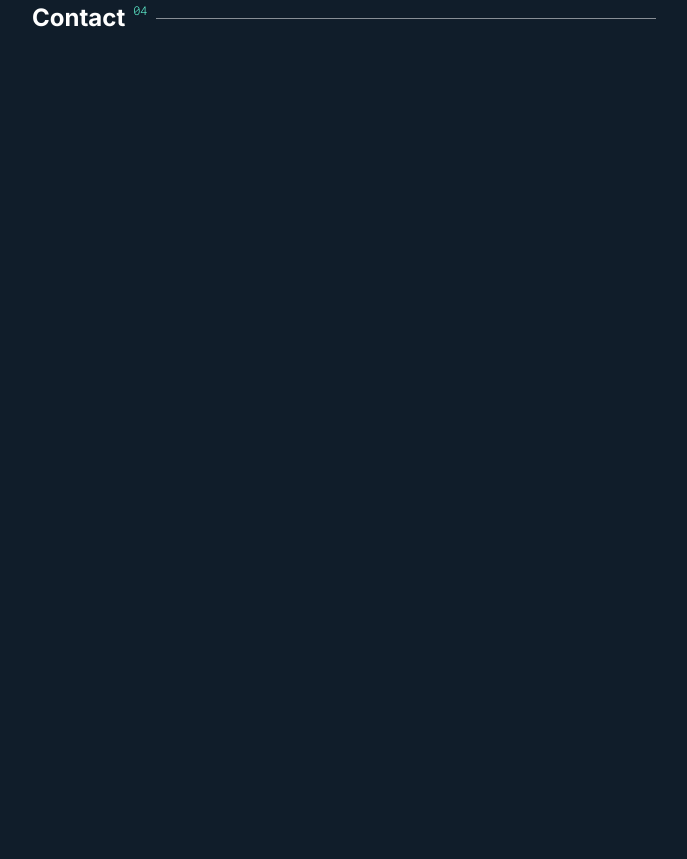
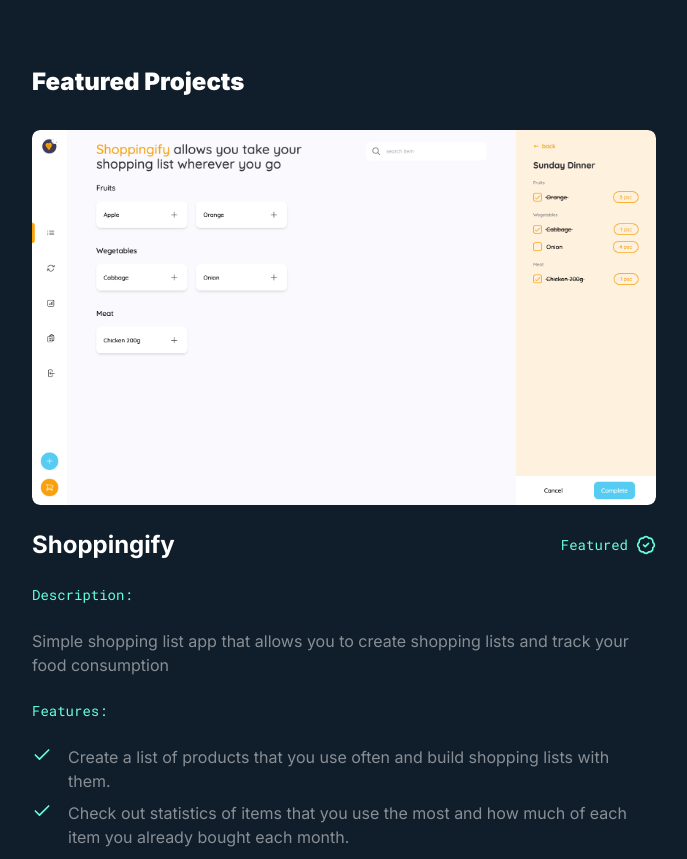
Before and after one commit to KacperHemperek/portfolio, a Next.js app: page / in a window 1280 px wide. Shown: the part 1920-2779 px from the top of the page, without its empty margins (296-983 px from the left). Before the commit the page ends 2050 px from the top, so only its background shows below. Built offline with nearby package versions, Linux system fonts and the light colour scheme.

Commit message:
feat: create projects section

```diff
--- a/src/app/globals.css
+++ b/src/app/globals.css
@@ -7,5 +7,6 @@
     --bg-color: 16 29 42;
     --bg-muted-color: 17 34 64;
     --primary-color: 100 255 218;
+    --bg-accent-color: 17 34 64;
   }
 }
--- a/src/app/page.tsx
+++ b/src/app/page.tsx
@@ -1,15 +1,14 @@
 import SectionHeading from '~/components/common/section-heading';
 import ExperienceSection from '~/components/homepage/experience-section';
 import HomeHeader from '~/components/homepage/home-header';
+import ProjectsSection from '~/components/homepage/projects-section';
 
 export default function Home() {
   return (
     <main className='mx-auto max-w-2xl px-6 pb-24'>
       <HomeHeader />
       <ExperienceSection />
-      <section id='projects'>
-        <SectionHeading title='Projects' number='02' />
-      </section>
+      <ProjectsSection />
       <section id='skills'>
         <SectionHeading title='Skills' number='03' />
       </section>
--- a/src/components/common/bullet-list.tsx
+++ b/src/components/common/bullet-list.tsx
@@ -1,5 +1,6 @@
 import { Check, Cog, LucideIcon } from 'lucide-react';
 import React from 'react';
+import { cn } from '~/utils/cn';
 
 function BulletItem({ text, icon }: { text: string; icon: React.ReactNode }) {
   return (
@@ -13,12 +14,14 @@ function BulletItem({ text, icon }: { text: string; icon: React.ReactNode }) {
 export default function BulletList({
   list,
   icon = <Check className='h-4 w-4 text-primary md:h-5 md:w-5' />,
+  className,
 }: {
   list: string[];
   icon?: React.ReactNode;
+  className?: string;
 }) {
   return (
-    <ul className='flex list-none flex-col gap-2 py-4'>
+    <ul className={cn('flex list-none flex-col gap-2 py-4', className)}>
       {list.map((item, index) => (
         <BulletItem text={item} key={'bullet__item__' + index} icon={icon} />
       ))}
--- /dev/null
+++ b/src/components/common/detailed-project-card.tsx
@@ -0,0 +1,56 @@
+import { BadgeCheck, Check, ExternalLink } from 'lucide-react';
+import Image, { StaticImageData } from 'next/image';
+import React from 'react';
+import BulletList from '~/components/common/bullet-list';
+import TechTag from '~/components/common/tech-tag';
+
+export default function DetailedProjectCard({
+  image,
+  description,
+  skills,
+  title,
+  features,
+}: {
+  image: StaticImageData;
+  title: string;
+  description: string;
+  skills: string[];
+  features: string[];
+}) {
+  return (
+    <div className='flex flex-col gap-4 py-8 first:pt-0 last:pb-0 lg:gap-6'>
+      <a
+        href='https://shoppingify.kacperhemperek.com'
+        className='group relative flex overflow-hidden rounded-lg'
+      >
+        <span className='absolute right-4 top-4 opacity-100 mix-blend-difference duration-300 group-hover:opacity-100 lg:opacity-0'>
+          <ExternalLink className='h-4 w-4 md:h-6 md:w-6' />
+        </span>
+        <Image
+          src={image}
+          alt='project image'
+          className='rounded-lg transition-all'
+        />
+      </a>
+      <div className='flex items-center justify-between'>
+        <h3 className=' text-xl font-bold md:text-2xl'>{title}</h3>
+        <span className='font-roboto flex items-center text-xs text-primary md:text-sm'>
+          Featured
+          <BadgeCheck className='ml-2 h-4 w-4 md:h-5 md:w-5' />
+        </span>
+      </div>
+      <h4 className='font-roboto text-xs text-primary md:text-sm'>
+        Description:
+      </h4>
+      <p className=' text-sm text-white/50 md:text-base'>{description}</p>
+      <h4 className='font-roboto text-xs text-primary md:text-sm'>Features:</h4>
+      <BulletList list={features} className='py-0' />
+      <h4 className='font-roboto text-xs text-primary md:text-sm'>Skills:</h4>
+      <div className='flex flex-wrap gap-2'>
+        {skills.map((skill) => (
+          <TechTag key={`tech__tag__${skill}__${title}`} title={skill} />
+        ))}
+      </div>
+    </div>
+  );
+}
--- a/src/components/common/icon-link.tsx
+++ b/src/components/common/icon-link.tsx
@@ -11,19 +11,12 @@ export default function IconLink({
   bordered?: boolean;
 }) {
   const classNames = cn(
-    'flex rounded-md p-2 transition-colors hover:bg-background-muted/80',
-    bordered && 'border border-primary',
+    'flex rounded-md p-2 transition-colors hover:bg-background-muted/80 hover:text-primary w-min h-min',
+    bordered && 'border border-primary hovered:text-inherit',
   );
 
   return (
-    <a
-      target='_blank'
-      href={href}
-      className={cn(
-        'flex rounded-md p-2 transition-colors hover:bg-background-muted',
-        bordered && 'border border-primary',
-      )}
-    >
+    <a target='_blank' href={href} className={classNames}>
       {children}
     </a>
   );
--- a/src/components/common/section-heading.tsx
+++ b/src/components/common/section-heading.tsx
@@ -8,7 +8,7 @@ export default function SectionHeading({
   number: string;
 }) {
   return (
-    <div className='flex items-center gap-2'>
+    <div className='flex items-center gap-2 py-2'>
       <h3 className='text-2xl font-bold'>{title}</h3>
       <span className='font-roboto -translate-y-2 text-xs font-light text-primary'>
         {number}
--- /dev/null
+++ b/src/components/common/simple-project-card.tsx
@@ -0,0 +1,50 @@
+import { AppWindow, ExternalLink, Github } from 'lucide-react';
+import IconLink from '~/components/common/icon-link';
+
+export default function SimpleProjectCard({
+  title,
+  description,
+  skills,
+  link,
+  repoLink,
+}: {
+  title: string;
+  description: string;
+  skills: string[];
+  link: string;
+  repoLink: string;
+}) {
+  return (
+    <div className='bg-background-accent flex flex-col gap-3 rounded-lg p-4 transition-transform hover:-translate-y-1'>
+      <div className='flex justify-between'>
+        <a
+          href={link}
+          target='_blank'
+          className='transition-opacity hover:opacity-80'
+        >
+          <AppWindow className='h-12 w-12 text-primary' />
+        </a>
+        <div className='flex gap-1'>
+          <IconLink href={repoLink} bordered={false}>
+            <Github className='h-5 w-5' />
+          </IconLink>
+          <IconLink href={link} bordered={false}>
+            <ExternalLink className='h-5 w-5' />
+          </IconLink>
+        </div>
+      </div>
+      <h3 className='text-lg font-semibold'>{title}</h3>
+      <p className='text-sm text-white/50 md:text-base'>{description}</p>
+      <div className='flex flex-wrap gap-2'>
+        {skills.map((skill) => (
+          <span
+            key={`simple__project__card__skill__${skill}`}
+            className='font-roboto rounded-full border border-primary px-2 py-1 text-xs text-primary md:text-sm'
+          >
+            {skill}
+          </span>
+        ))}
+      </div>
+    </div>
+  );
+}
--- a/src/components/homepage/home-header.tsx
+++ b/src/components/homepage/home-header.tsx
@@ -8,10 +8,10 @@ import { socials } from '~/utils/socials';
 export default function HomeHeader() {
   return (
     <header id='header' className='flex h-screen flex-col justify-center'>
-      <h1 className='font-roboto pb-4 text-xs tracking-wide text-primary'>
+      <h1 className='font-roboto pb-4 text-xs tracking-wide text-primary md:text-sm'>
         Hi, my name is
       </h1>
-      <h2 className=' pb-4 text-4xl font-black text-white'>
+      <h2 className=' pb-4 text-4xl font-black text-white md:text-6xl'>
         Kacper Hemperek
         <br />
         <span className=' text-white/60'>I build web apps</span>
--- /dev/null
+++ b/src/components/homepage/projects-section.tsx
@@ -0,0 +1,31 @@
+import React from 'react';
+import DetailedProjectCard from '~/components/common/detailed-project-card';
+import SectionHeading from '~/components/common/section-heading';
+import SimpleProjectCard from '~/components/common/simple-project-card';
+import { featuredProjects, otherProjects } from '~/content/projects';
+
+export default function ProjectsSection() {
+  return (
+    <section id='projects' className='pb-16'>
+      <SectionHeading title='Projects' number='02' />
+      <h2 className='pb-8 pt-16 text-2xl font-black'>Featured Projects</h2>
+      <div className='flex flex-col divide-y divide-white/20 pb-8'>
+        {featuredProjects.map((project) => (
+          <DetailedProjectCard
+            key={`project__card__${project.title}`}
+            {...project}
+          />
+        ))}
+      </div>
+      <h2 className='pb-8 text-2xl font-black'>Other Projects</h2>
+      <div className='flex flex-col gap-6'>
+        {otherProjects.map((project) => (
+          <SimpleProjectCard
+            key={`simple__project__card__${project.title}`}
+            {...project}
+          />
+        ))}
+      </div>
+    </section>
+  );
+}
--- /dev/null
+++ b/src/content/projects.ts
@@ -0,0 +1,68 @@
+import shoppingifyImage from '~/assets/shoppingify_project.png';
+import twitterImage from '~/assets/twitter_clone_project.png';
+
+export const featuredProjects = [
+  {
+    title: 'Shoppingify',
+    image: shoppingifyImage,
+    skills: [
+      'TRPc',
+      'Next.js',
+      'React',
+      'TypeScript',
+      'TailwindCSS',
+      'Prisma',
+      'MySQL',
+      'redux-toolkit',
+    ],
+    description:
+      'Simple shopping list app that allows you to create shopping lists and track your food consumption',
+    features: [
+      'Create a list of products that you use often and build shopping lists with them.',
+      'Check out statistics of items that you use the most and how much of each item you already bought each month.',
+      'You can also track you old lists and see if you stopped buying certain items or if you started buying new ones.',
+    ],
+  },
+
+  {
+    title: 'Twitter Clone',
+    image: twitterImage,
+    skills: [
+      'Next.js',
+      'React',
+      'TypeScript',
+      'TailwindCSS',
+      'Prisma',
+      'MySQL',
+      'AuthJS',
+      'Radix-UI',
+    ],
+    description: 'Twitter clone with basic functionalities of the original app',
+    features: [
+      'Create an account and log in to your profile',
+      'Create posts and comment on other posts',
+      'Like posts and comments',
+      'Follow other users and see their posts on your feed',
+      'Edit your profile, change your nickname, description, links to external sites, and location',
+    ],
+  },
+];
+
+export const otherProjects = [
+  {
+    title: 'Country Info',
+    skills: ['React', 'styled-components', 'React Router', 'SWR', 'TypeScript'],
+    link: 'https://country-info-psi.vercel.app/',
+    repoLink: 'https://github.com/KacperHemperek/country-info',
+    description:
+      'Application that allows you to search for countries and see their basic information like population, area, capital, and more.',
+  },
+  {
+    title: 'Country Quiz',
+    skills: ['React', 'styled-components', 'SWR', 'TypeScript'],
+    link: 'https://country-quiz-alpha.vercel.app/',
+    repoLink: 'https://github.com/KacperHemperek/country-quiz',
+    description:
+      'Application that allows you to test your knowledge about countries, their capitals and flags.',
+  },
+];
--- a/tailwind.config.ts
+++ b/tailwind.config.ts
@@ -1,4 +1,14 @@
 import type { Config } from 'tailwindcss';
+import plugin from 'tailwindcss/plugin';
+
+const filterEmeraldPlugin = plugin(({ addUtilities }) => {
+  addUtilities({
+    '.filter-emerald': {
+      filter: 'grayscale(1) contrast(1)',
+      mixBlendMode: 'multiply',
+    },
+  });
+});
 
 const config: Config = {
   content: [
@@ -17,12 +27,13 @@ const config: Config = {
         background: 'rgb(var(--bg-color) / <alpha-value>)',
         primary: 'rgb(var(--primary-color) / <alpha-value>)',
         'background-muted': 'rgb(var(--bg-muted-color) / <alpha-value>)',
+        'background-accent': 'rgb(var(--bg-accent-color) / <alpha-value>)',
       },
       fontFamily: {
         roboto: 'var(--roboto-mono)',
       },
     },
   },
-  plugins: [],
+  plugins: [filterEmeraldPlugin],
 };
 export default config;
```
Also changed, not shown: src/assets/shoppingify_project.png (added), src/assets/twitter_clone_project.png (added).
